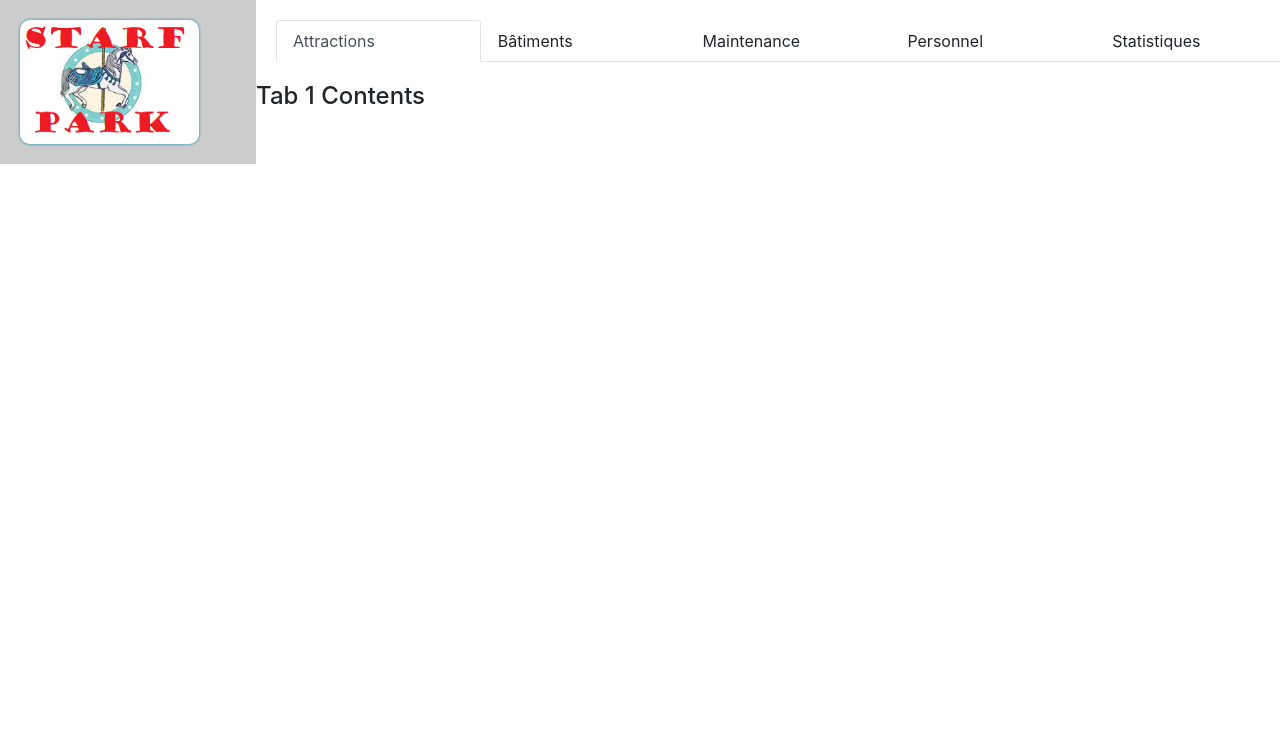
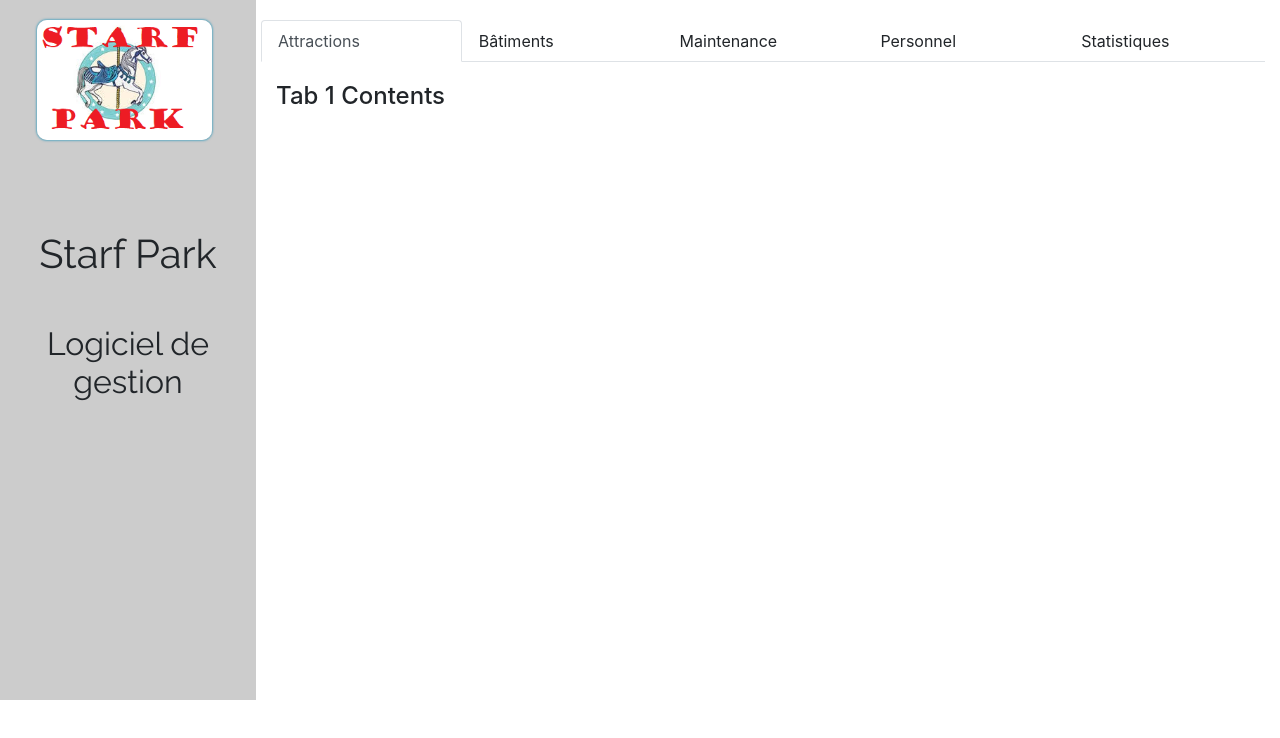
Before and after one commit to Kingsun21/Parc-d-attraction-UX-UI, a React (Create React App) app: page / in a window 1280 px wide. Shown: the top 738 px of the page. Built offline with nearby package versions, Linux system fonts and the light colour scheme.

Commit message:
margin et titre

```diff
--- a/src/App.css
+++ b/src/App.css
@@ -1,46 +1,27 @@
-.App {
-  text-align: center;
-}
-
-.App-logo {
-  animation: App-logo-spin infinite 20s linear;
-  height: 40vmin;
-}
-
-.App-header {
-  background-color: #282c34;
-  min-height: 100vh;
-  display: flex;
-  flex-direction: column;
-  align-items: center;
-  justify-content: center;
-  font-size: calc(10px + 2vmin);
-  color: white;
-}
-
-.App-link {
-  color: #61dafb;
-}
-
-@keyframes App-logo-spin {
-  from {
-    transform: rotate(0deg);
-  }
-  to {
-    transform: rotate(360deg);
-  }
-}
+@import url('https://fonts.googleapis.com/css?family=Montserrat|Raleway');
 
 #sidebar{
   float: left;
   width: 20%;
   background-color: rgba(0, 0, 0, 0.2);
+  height: 700px;
 }
 
 #corps {
-  margin-left: 20px;
+  padding-left: 20px;
   display: flex;
   flex-direction: column;
+}
+
+#titre {
+  margin: 20px;
+  margin-top: 70px;
+  text-align: center;
+}
+
+h1, h2 {
+  margin: 0 auto;
+  font-family: 'Raleway';
 }
 
 li {
@@ -52,11 +33,11 @@ img {
   box-shadow: 0 0 2px 1px rgba(0, 140, 186, 0.5);
   height: auto;
   width: 70%;
-  margin: 20px;
+  display: block;
+  margin: 20px auto;
 }
 
 #tabs {
-  margin: 0 auto 20px 20px;
-  margin-top: 20px;
+  margin: 20px auto 20px -15px;
   width: 100%;
 }
--- a/src/App.js
+++ b/src/App.js
@@ -54,11 +54,19 @@ class App extends Component {
     return (
       <div>
         <div id="sidebar">
-          <Media>
-            <Media left href="/">
-              <Media object src="/starfpark.png" alt="logo" />
+        <Col>
+          <Row sm="3">
+            <Media>
+              <Media left href="/">
+                <Media object src="/starfpark.png" alt="logo" />
+              </Media>
             </Media>
-          </Media>
+          </Row>
+          <Row sm="3" id="titre">
+            <h1>Starf Park</h1>
+            <h2><br/>Logiciel de gestion</h2>
+          </Row>
+        </Col>
         </div>
           <div id="corps">
             <Nav tabs id="tabs">
```
Also changed, not shown: src/Components/Navbar.js (+26 -0 lines).
